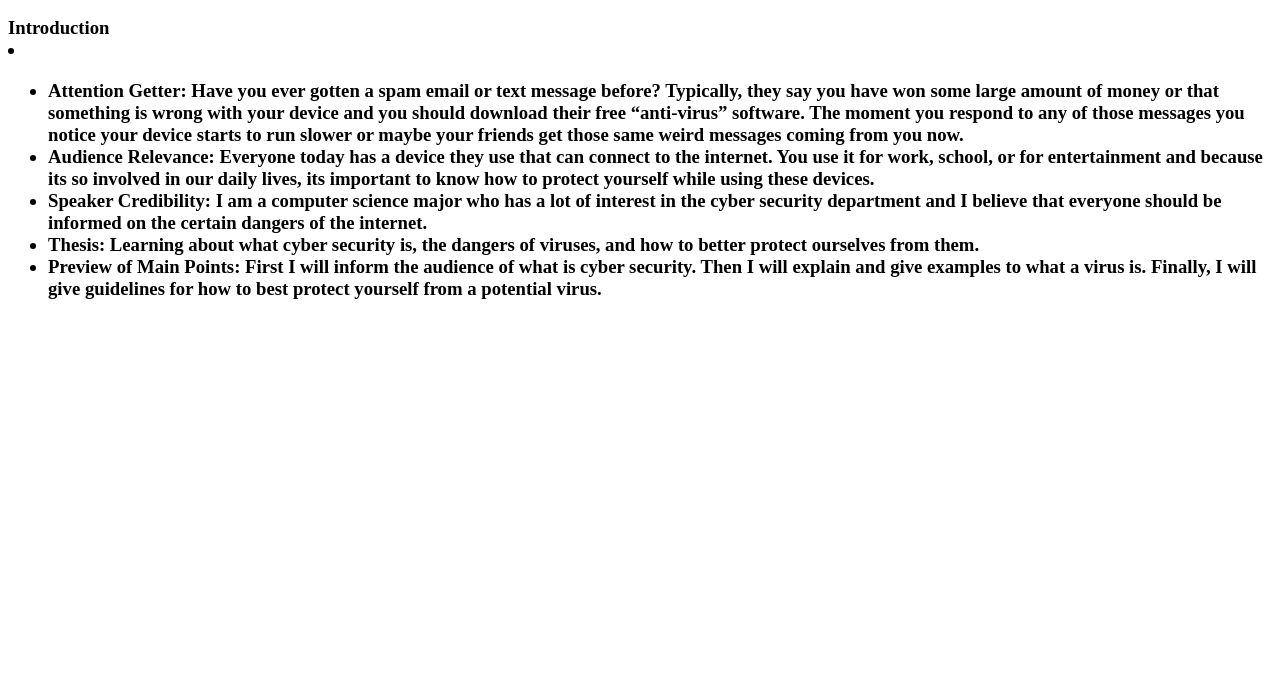
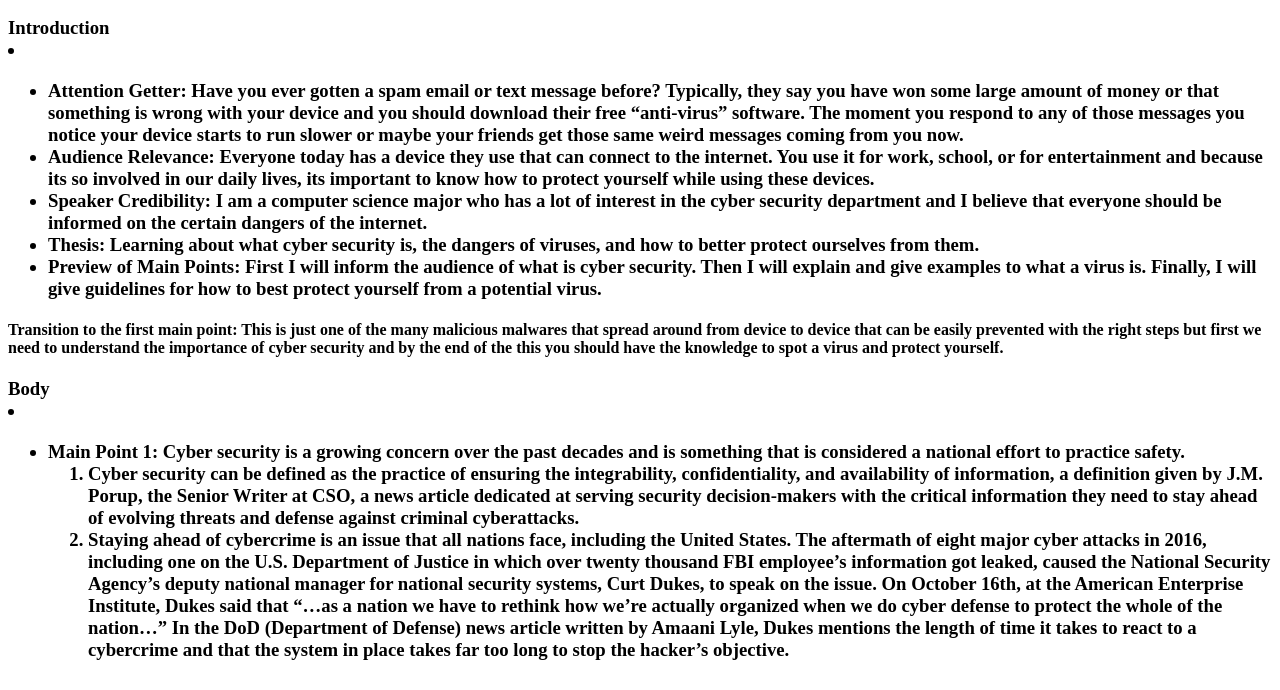
Before and after one commit to migguz53/art300_outline, a plain HTML site: page index.html in a window 1280 px wide. Shown: the part 110-800 px from the top of the page. Drawn offline with Linux system fonts and the light colour scheme.

Commit message:
added_body_list

```diff
--- a/index.html
+++ b/index.html
@@ -22,5 +22,25 @@
                 </ul>
             </li>
         </h3>
+
+        <h4>
+            Transition to the first main point: This is just one of the many malicious malwares that spread around from device to device that can be easily prevented with the right steps but first we need to understand the importance of cyber security and by the end of the this you should have the knowledge to spot a virus and protect yourself.
+        </h4>
+
+        <h3>
+            Body
+            <li>
+                <ul>
+                    <li>Main Point 1: Cyber security is a growing concern over the past decades and is something that is considered a national effort to practice safety.
+                        <ol>
+                            <li>Cyber security can be defined as the practice of ensuring the integrability, confidentiality, and availability of information, a definition given by J.M. Porup, the Senior Writer at CSO, a news article dedicated at serving security decision-makers with the critical information they need to stay ahead of evolving threats and defense against criminal cyberattacks.</li>
+                            <li>Staying ahead of cybercrime is an issue that all nations face, including the United States.  The aftermath of eight major cyber attacks in 2016, including one on the U.S. Department of Justice in which over twenty thousand FBI employee’s information got leaked, caused the National Security Agency’s deputy national manager for national security systems, Curt Dukes, to speak on the issue.  On October 16th, at the American Enterprise Institute, Dukes said that “…as a nation we have to rethink how we’re actually organized when we do cyber defense to protect the whole of the nation…”  In the DoD (Department of Defense) news article written by Amaani Lyle, Dukes mentions the length of time it takes to react to a cybercrime and that the system in place takes far too long to stop the hacker’s objective.</li>
+                        </ol>
+                    </li>
+                </ul>
+            </li>
+        </h3>
+
+        <h4></h4>
     </body>
 </html>
```
